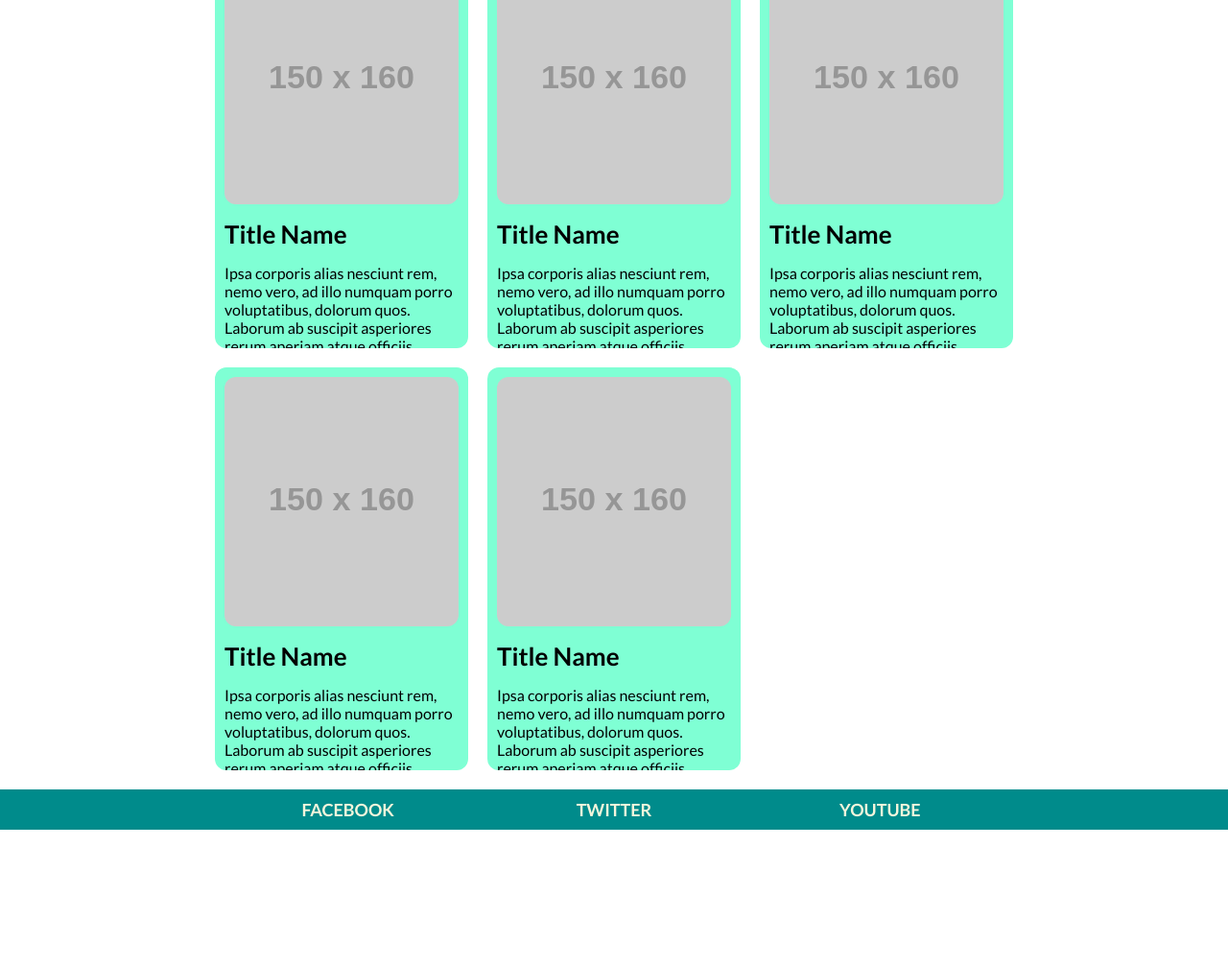
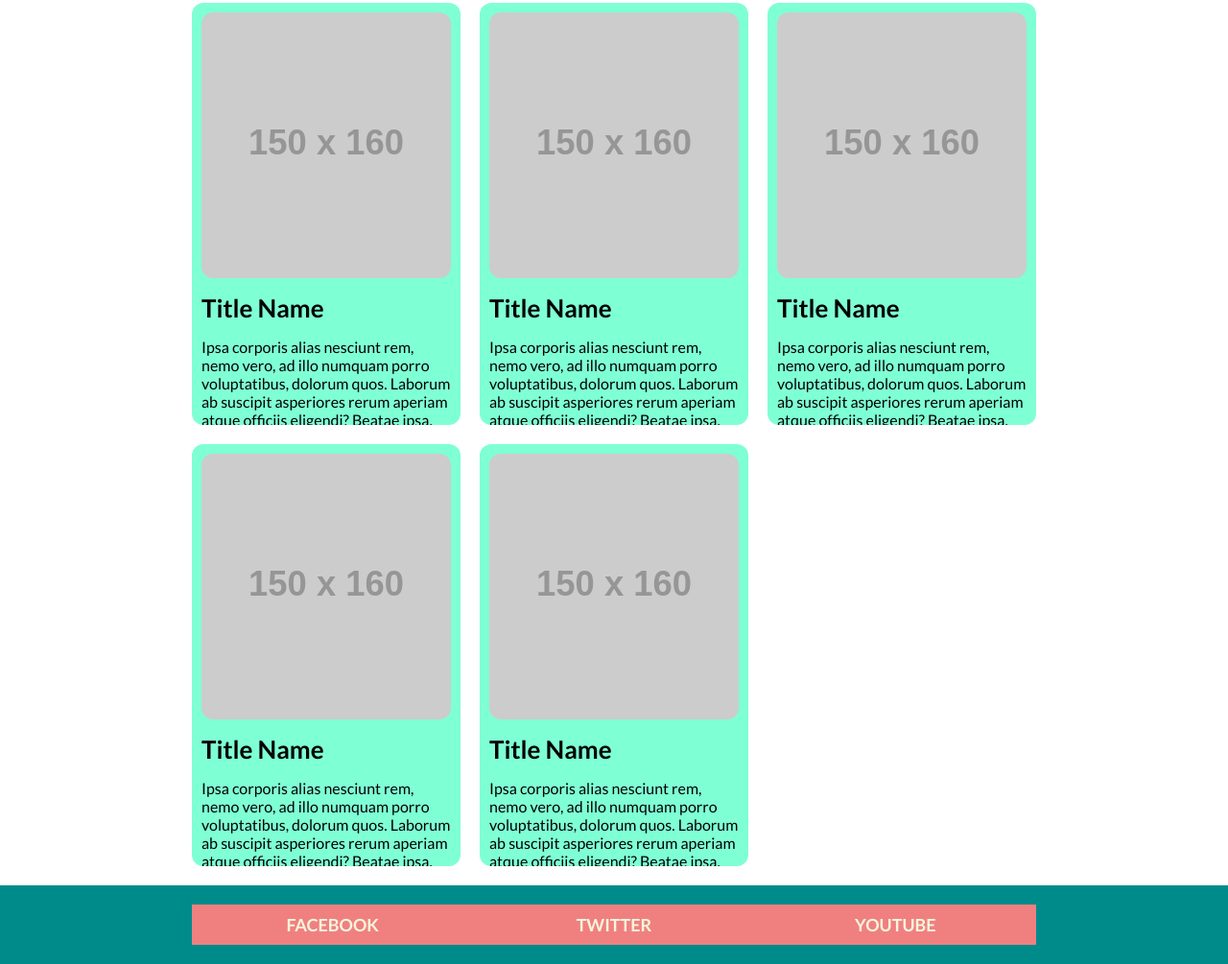
Before and after one commit to zion86/HTML-CSS-page-layout, a plain HTML site: page Mobile-first-responsive-web-design-layout/index.html in a window 1280 px wide. Shown: the part 1448-2453 px from the top of the page at 96% size. Before the commit the page ends 2313 px from the top, so only its background shows below. Drawn offline with Linux system fonts and the light colour scheme; placeholder pictures from the web are drawn by us.

Commit message:
uptade example

```diff
--- a/Mobile-first-responsive-web-design-layout/style.css
+++ b/Mobile-first-responsive-web-design-layout/style.css
@@ -18,26 +18,23 @@ body {
   padding: 0 20px;
 }
 
-@media (min-width: 768px) {
+@media (min-width: 576px) {
   .container {
-    width: 640px;
-    padding: 0 64px;
+    width: 540px;
+    padding: 0 20px;
   }
 }
 
-@media (min-width: 1088px) {
+@media (min-width: 992px) {
   .container {
     width: 960px;
-    padding: 0 64px;
+    padding: 0 40px;
   }
 }
 
+/* HEADER */
 .header {
   background-color: coral;
-}
-
-.footer {
-  background-color: darkcyan;
 }
 
 /* NAVIGATION */
@@ -78,16 +75,15 @@ body {
 
 .nav__link:hover {
   color: white;
-
 }
 
-@media (min-width: 768px) {
+@media (min-width: 576px) {
   .nav__list {
     flex-direction: row;
   }
 }
 
-@media (min-width: 1088px) {
+@media (min-width: 992px) {
   .nav {
     min-height: 40px;
     width: 100%;
@@ -106,7 +102,7 @@ body {
 .card {
   margin: 10px;
   padding: 10px;
-  flex-basis: 420px;
+  flex-basis: 440px;
   display: flex;
   flex-direction: column;
   background-color: aquamarine;
@@ -125,7 +121,7 @@ body {
   border-radius: 12px;
 }
 
-@media (min-width: 768px) {
+@media (min-width: 576px) {
   .card__wrapper {
     display: flex;
     flex-direction: row;
@@ -133,13 +129,24 @@ body {
   }
 
   .card {
-    height: 420px;
-    flex: 1 0 220px;
-    max-width: 264px;
+    height: 440px;
+    flex: 1 0 230px;
+    max-width: 250px;
+  }
+}
+
+@media (min-width: 992px) {
+  .card {
+    flex: 1 0 260px;
+    max-width: 280px;
   }
 }
 
 /* FOOTER */
+.footer {
+  padding: 20px 0;
+  background-color: darkcyan;
+}
 
 .social {
   list-style: none;
@@ -149,6 +156,7 @@ body {
 
 .social__icon {
   width: 100%;
+  background-color: lightcoral;
 }
 
 .social__link {
@@ -161,9 +169,14 @@ body {
   font-weight: bold;
   text-transform: uppercase;
   text-decoration: none;
+  transition: color 0.3s;
 }
 
-@media (min-width: 768px) {
+.social__link:hover {
+  color: chartreuse;
+}
+
+@media (min-width: 576px) {
   .social {
     flex-direction: row;
   }
```
Also changed, not shown: Mobile-first-responsive-web-design-layout/index.html (+45 -14 lines).
